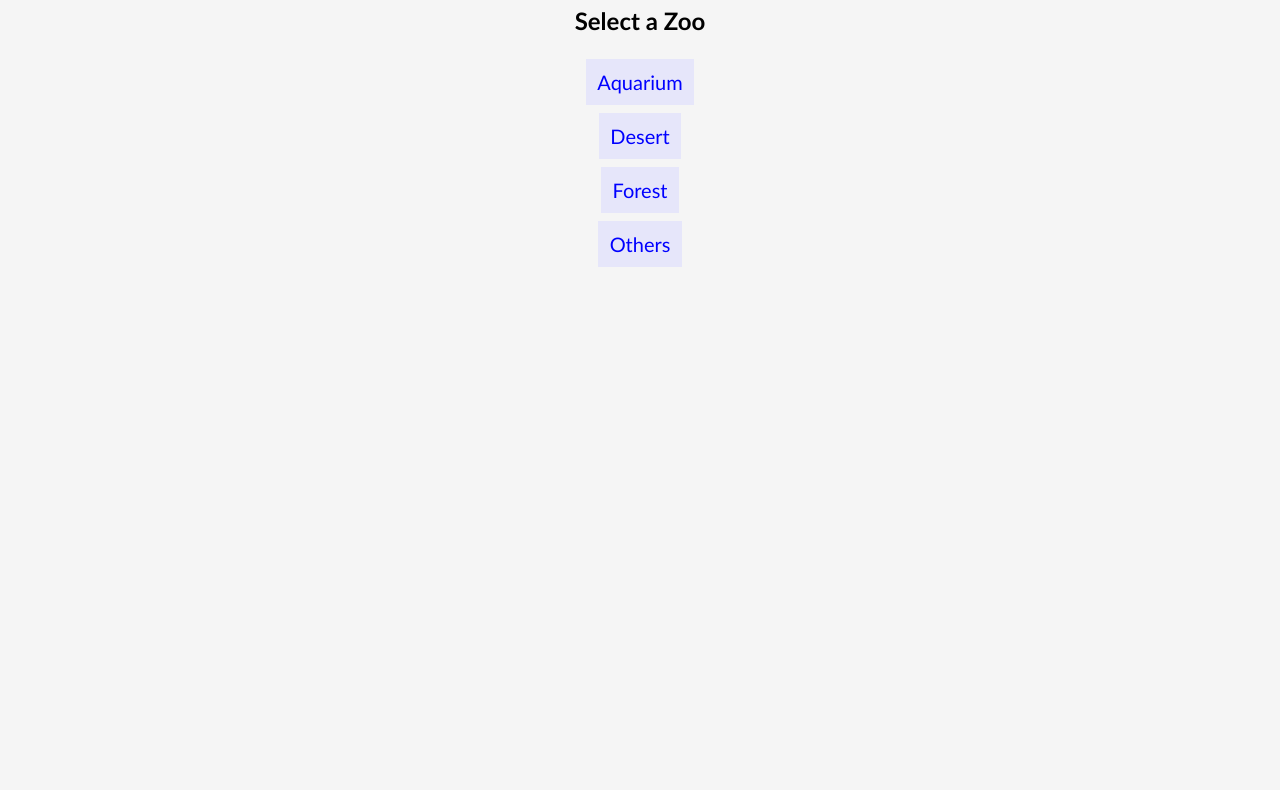
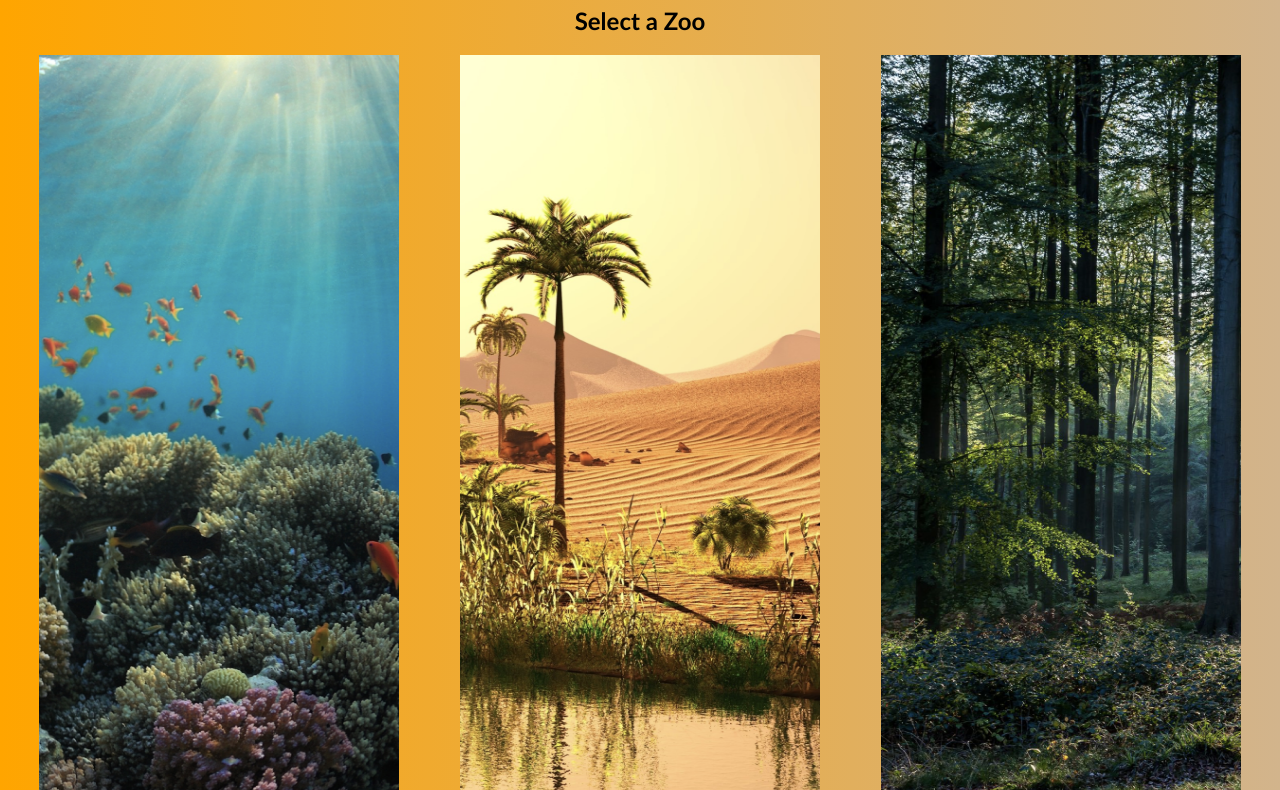
Before and after one commit to OverBrewedLeaf/fall22AWS, a plain HTML site: page index.html in a window 1280 px wide. Shown: the part 76-866 px from the top of the page. Before the commit the page ends 800 px from the top, so only its background shows below. Drawn offline with Linux system fonts and the light colour scheme.

Commit message:
changed homepage

```diff
--- a/css/style.css
+++ b/css/style.css
@@ -1,29 +1,23 @@
+.container {
+  height: auto;
+  width: auto;
+  display: flex;
+  justify-content: space-around;
+  flex-wrap: wrap;
+}
+
+.container img {
+  width: 360px;
+  height: 760px;
+}
+
 body {
   font-family: Gill Sans, sans-serif;
-  background-color: whitesmoke;
+  background-image: linear-gradient(to right,orange,tan);
   text-align: center;
 }
 
-p {
-  font-size: 1.25rem;
-  text-align: center;
-  margin-left: auto;
-  margin-right: auto;
-  width: 100ch;
+.zoo-button {
+  width: auto;
+  height: auto;
 }
-
-a {
-  font-size: 1.25rem;
-  text-decoration: none;
-  color: blue;
-  background-color: lavender;
-  padding: .7rem;
-}
-
-.back {
-  margin: 2rem;
-}
-
-.zoo-button {
-  padding: 15px;
-}
--- a/index.html
+++ b/index.html
@@ -8,21 +8,23 @@
     <h1>Home</h1>
     <h2>Select a Zoo</h2>
 
+    <div class="container">
       <div class="zoo-button">
-      <a href="zoo-brian/brian.html">Aquarium</a>
+        <a href="zoo-brian/brian.html"><img src="img/ocean.png"></a>
       </div>
 
       <div class="zoo-button">
-      <a href="zoo-jeffrey/index.html">Desert</a>
+        <a href="zoo-jeffrey/index.html"><img src="img/desert.png"></a>
       </div>
 
       <div class="zoo-button">
-      <a href="zoo-samuel/index.html">Forest</a>
+        <a href="zoo-samuel/index.html"><img src="img/forest.png"></a>
       </div>
 
       <div class="zoo-button">
         <!-- I couldn't think of a name/category for your animals -->
-      <a href="zoo-maya/map.html">Others</a>
+        <a href="zoo-maya/map.html"><img src="img/zoo.png"></a>
+      </div>
     </div>
 
   </body>
```
Also changed, not shown: img/desert.png (added), img/forest.png (added), img/ocean.png (added), img/zoo.png (added), 1 other file. Lines whose indentation alone changed are shown as unchanged.
